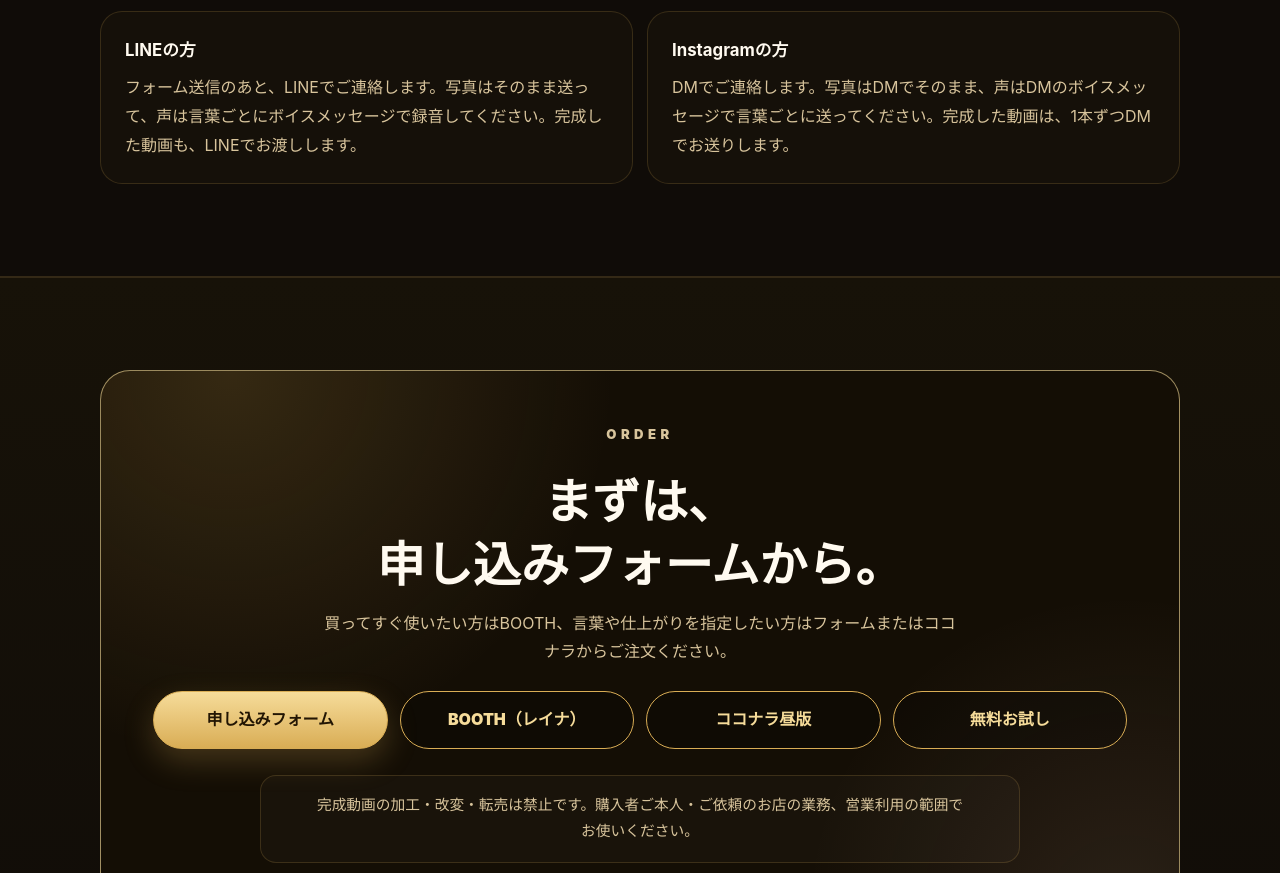
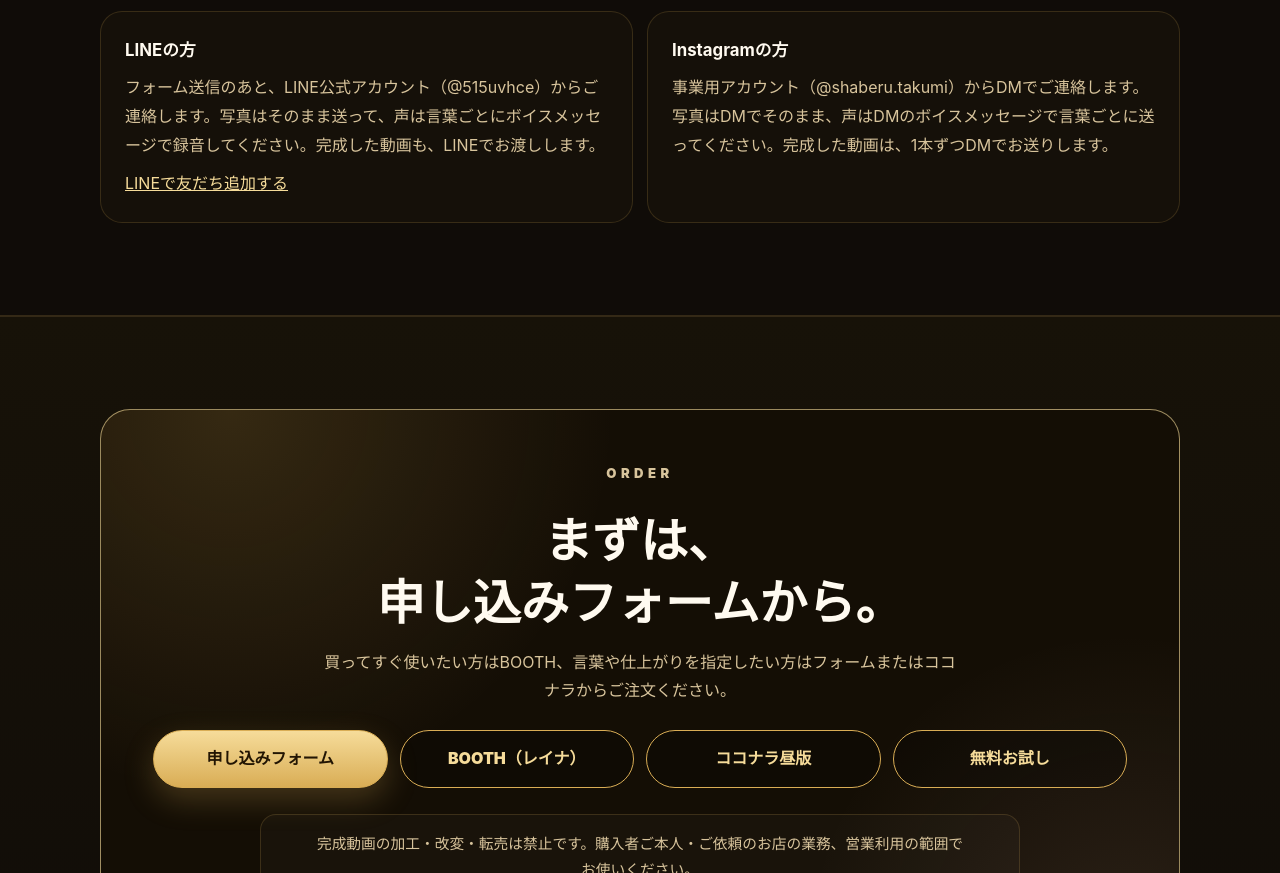
Before and after one commit to mirei-official-shop/ai-stamp-lp, a plain HTML site: page index.html in a window 1280 px wide. Shown: the part 5896-6769 px from the top of the page. Drawn offline with Linux system fonts and the light colour scheme.

Commit message:
Add files via upload

```diff
--- a/index.html
+++ b/index.html
@@ -967,11 +967,12 @@
         <div class="how-grid">
           <article class="how-card rv">
             <h3>LINEの方</h3>
-            <p>フォーム送信のあと、LINEでご連絡します。写真はそのまま送って、声は言葉ごとにボイスメッセージで録音してください。完成した動画も、LINEでお渡しします。</p>
+            <p>フォーム送信のあと、LINE公式アカウント（@515uvhce）からご連絡します。写真はそのまま送って、声は言葉ごとにボイスメッセージで録音してください。完成した動画も、LINEでお渡しします。</p>
+            <p style="margin-top:10px"><a href="https://line.me/R/ti/p/@515uvhce" target="_blank" rel="noopener" style="color:var(--gold-light);text-decoration:underline">LINEで友だち追加する</a></p>
           </article>
           <article class="how-card rv" style="--d:.1s">
             <h3>Instagramの方</h3>
-            <p>DMでご連絡します。写真はDMでそのまま、声はDMのボイスメッセージで言葉ごとに送ってください。完成した動画は、1本ずつDMでお送りします。</p>
+            <p>事業用アカウント（@shaberu.takumi）からDMでご連絡します。写真はDMでそのまま、声はDMのボイスメッセージで言葉ごとに送ってください。完成した動画は、1本ずつDMでお送りします。</p>
           </article>
         </div>
       </div>
```
Also changed, not shown: night.html (+3 -2 lines).
